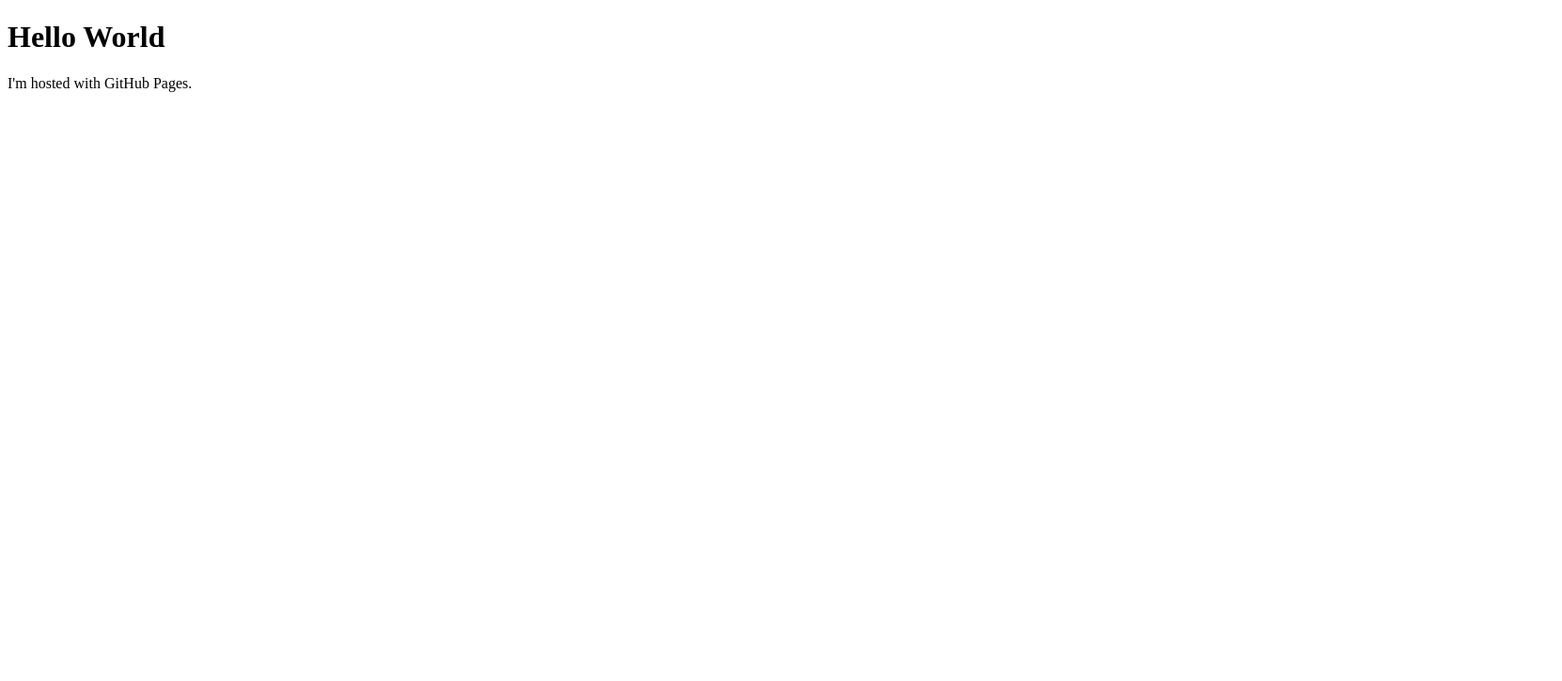
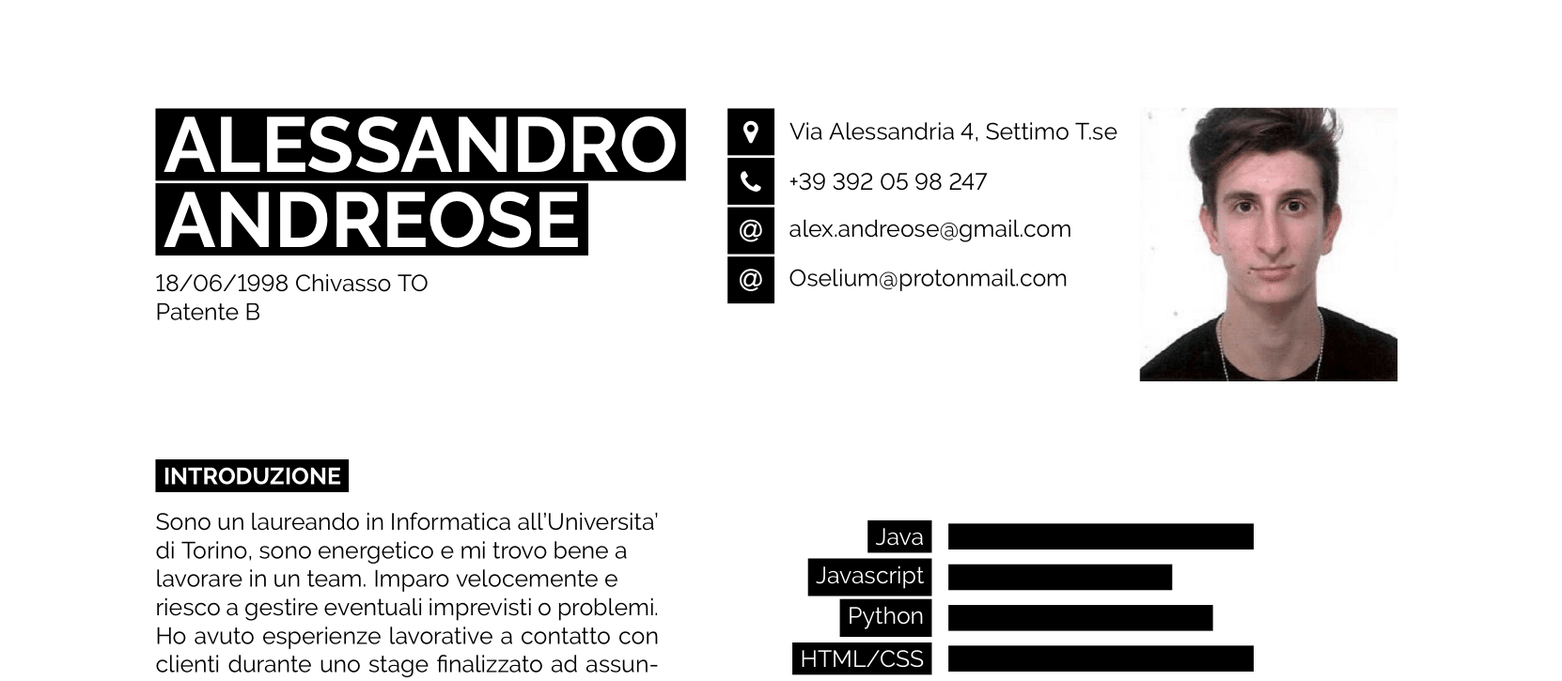
Before and after one commit to Oselium/Oselium.github.io, a plain HTML site: page index.html in a window 1280 px wide. Shown: the top 725 px of the page at 94% size, 1662 px wide, since content can reach past the window. Drawn offline with Linux system fonts and the light colour scheme.

Commit message:
Update index.html

```diff
--- a/index.html
+++ b/index.html
@@ -1,7 +1,7 @@
 <!DOCTYPE html>
 <html>
 <body>
-<h1>Hello World</h1>
-<p>I'm hosted with GitHub Pages.</p>
+<!-- <h1>Hello World</h1> -->
+<img src="cv_Andreose.png" alt="My CV">
 </body>
 </html>
```
